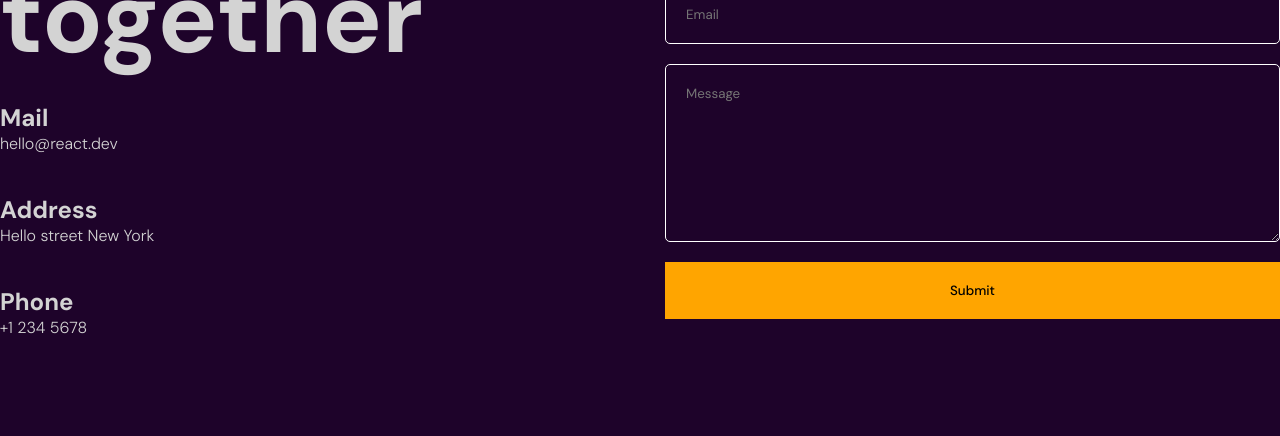
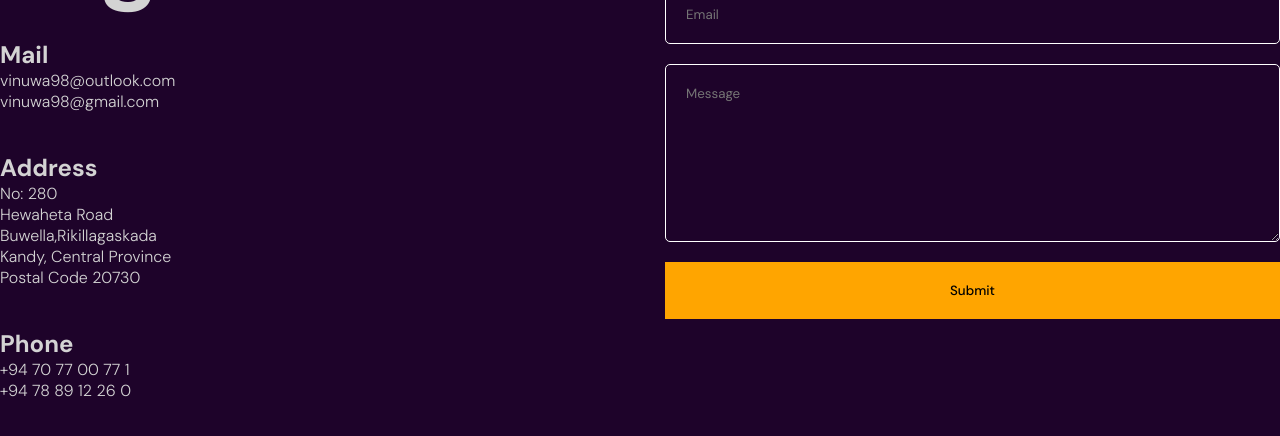
Before and after one commit to vinuwa98/vite-react-deploy, a React (Vite) app: page / in a window 1280 px wide. Shown: the part 3488-3924 px from the top of the page. Built offline with nearby package versions, Linux system fonts and the light colour scheme.

Commit message:
Fix Errors

```diff
--- a/src/components/contact/Contact.jsx
+++ b/src/components/contact/Contact.jsx
@@ -58,15 +58,15 @@ const Contact = () => {
         <motion.h1 variants={variants}>Let’s work together</motion.h1>
         <motion.div className="item" variants={variants}>
           <h2>Mail</h2>
-          <span>hello@react.dev</span>
+          <span>vinuwa98@outlook.com <br/> vinuwa98@gmail.com </span>
         </motion.div>
         <motion.div className="item" variants={variants}>
           <h2>Address</h2>
-          <span>Hello street New York</span>
+          <span>No: 280 <br/> Hewaheta Road <br/> Buwella,Rikillagaskada <br/>Kandy, Central Province <br/> Postal Code 20730</span>
         </motion.div>
         <motion.div className="item" variants={variants}>
           <h2>Phone</h2>
-          <span>+1 234 5678</span>
+          <span>+94 70 77 00 77 1<br/> +94 78 89 12 26 0</span>
         </motion.div>
       </motion.div>
       <div className="formContainer">
```
